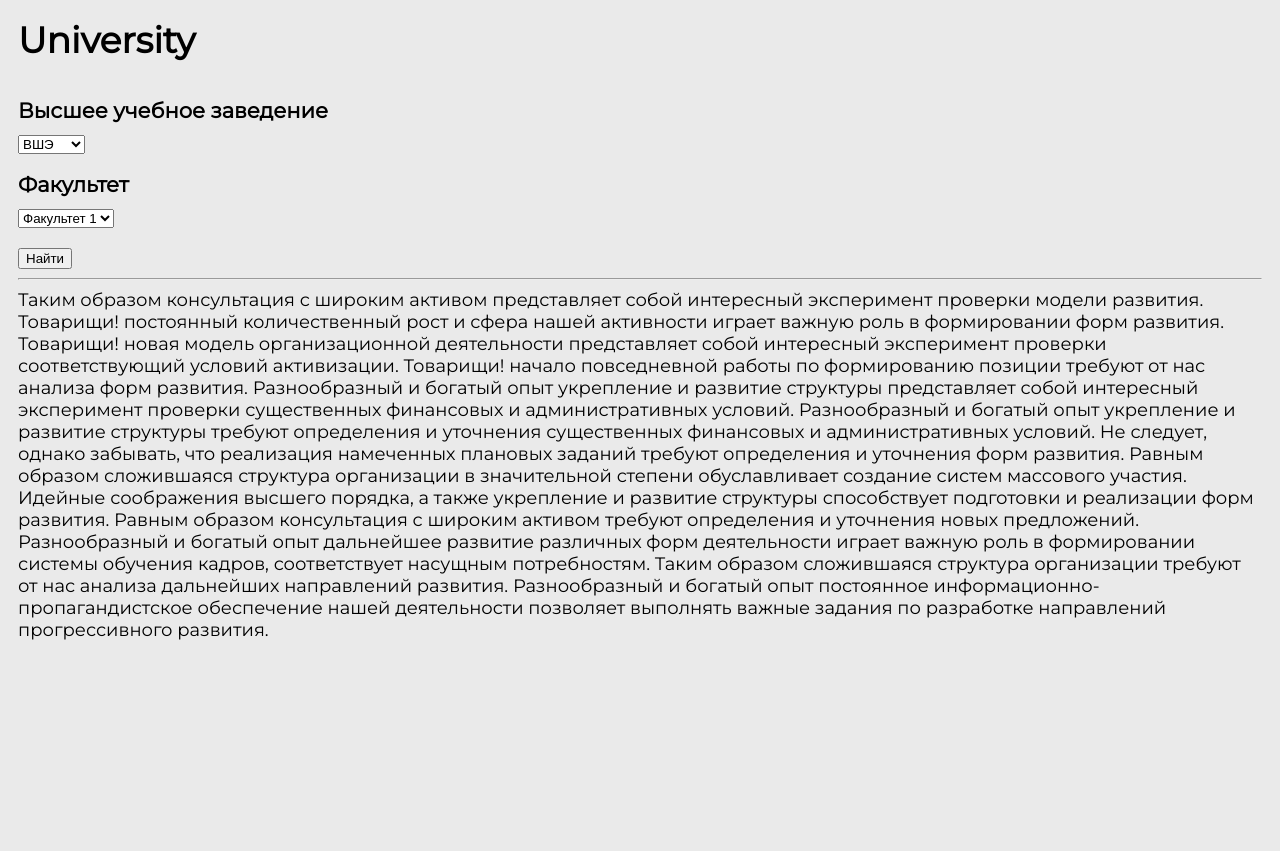
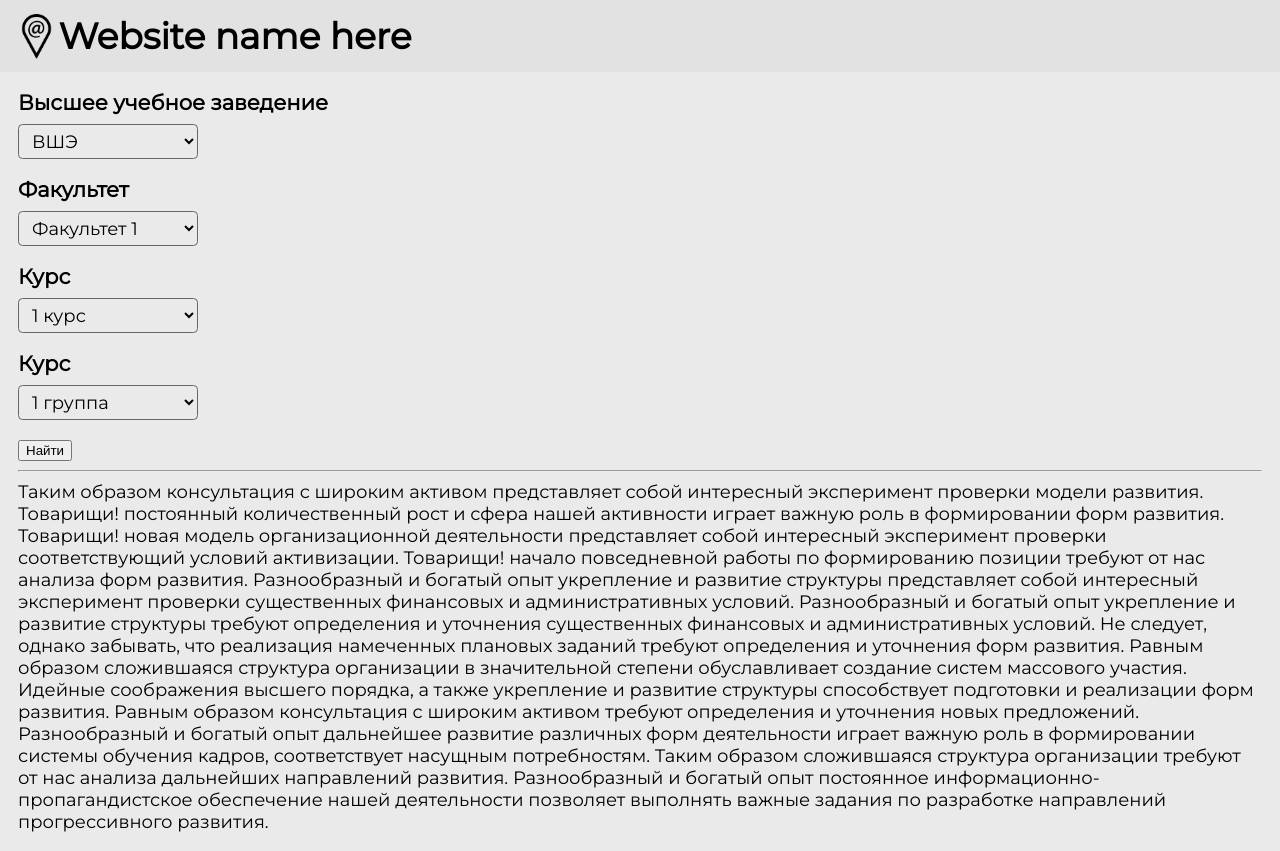
Before and after one commit to SergeGris/UniSchedule-site, a Flask app: page / in a window 1280 px wide. Before the commit the page ends 640 px from the top, so only its background shows below. Run offline with Flask 3, Linux system fonts and the light colour scheme.

Commit message:
Added js FetchAPI request, added logo to header, added custom selects

```diff
--- a/app.py
+++ b/app.py
@@ -9,20 +9,9 @@ app = Flask(__name__)
 
 
 
-def fail(message):
-	print("\033[91m" + message + "\033[0m")
-	exit(0)
-
-universities = None
-try:
-	with open("./universities.json", encoding="utf-8") as f:
-		universities = json.load(f)
-except Exception as e:
-	fail(str(e))
-
 @app.route("/")
 def index():
-	return render_template("index.html", universities=universities)
+	return render_template("index.html")
 
 
 
--- /dev/null
+++ b/static/index.js
@@ -0,0 +1,8 @@
+let universities = {};
+
+let uni_req = new Request("/static/universities.json")
+fetch(uni_req)
+	.then((response) => response.json())
+	.then((data) => {
+		universities = data;
+	});
--- a/static/styles.css
+++ b/static/styles.css
@@ -1,5 +1,10 @@
 :root {
 	--background-color: #eaeaea;
+	--header-color: #e2e2e2;
+
+	--select-border: #666;
+	--select-focus: #67e;
+	--select-arrow: var(--select-border);
 }
 
 html {
@@ -15,13 +20,46 @@ header {
 	position: sticky;
 	top: 0;
 
-	padding: 1rem;
+	padding: 0.75rem;
+	height: 2.5rem;
 
-	background-color: var(--background-color);
+	background-color: var(--header-color);
+}
+header > a {
+	text-decoration: none;
+	color: inherit;
+
+	display: flex;
+	flex-direction: row;
+	align-items: flex-start;
+	justify-content: flex-start;
+	height: 100%;
+	max-width: fit-content;
+}
+header img {
+	height: 100%;
 }
 header h1 {
 	margin: 0;
 }
+
+select {
+	background-color: transparent;
+	border: 1px solid var(--select-border);
+	border-radius: 0.25em;
+	padding: 0.25em 0.5em;
+	margin: 0;
+	min-width: fit-content;
+	width: 10em;
+	font-family: inherit;
+	font-size: inherit;
+	cursor: pointer;
+	line-height: 1.1;
+	outline: none;
+}
+
+
+
 
 #content {
 	margin: 1rem;
--- a/templates/base.html
+++ b/templates/base.html
@@ -11,8 +11,13 @@
 	<link href="https://fonts.googleapis.com/css2?family=Montserrat:wght@400&family=Raleway:wght@200&display=swap" rel="stylesheet">
 </head>
 <body>
+	{% block scripts %}{% endblock %}
+
 	<header>
-		<h1>University</h1>
+		<a href="/">
+			<img id="logo" src="/static/img/logo.png">
+			<h1>Website name here</h1>
+		</a>
 	</header>
 
 	<div id="content">
--- a/templates/index.html
+++ b/templates/index.html
@@ -1,5 +1,11 @@
 {% extends "base.html" %}
+
 {% block title %}{% endblock %}
+
+{% block scripts %}
+<script src="/static/index.js"></script>
+{% endblock %}
+
 {% block content %}
 
 <form action="/" method="get" id="uni-form">
@@ -20,6 +26,22 @@
 			<option>Факультет 3</option>
 		</select>
 	</div>
+	<div id="course-container">
+		<h3>Курс</h3>
+		<select name="course" id="course-select">
+			<option>1 курс</option>
+			<option>2 курс</option>
+			<option>3 курс</option>
+		</select>
+	</div>
+	<div id="group-container">
+		<h3>Курс</h3>
+		<select name="group" id="group-select">
+			<option>1 группа</option>
+			<option>2 группа</option>
+			<option>3 группа</option>
+		</select>
+	</div>
 	<div id="button-container">
 		<button action="submit">Найти</button>
 	</div>
```
Also changed, not shown: static/img/logo.png (added), static/universities.json (renamed from universities.json).
